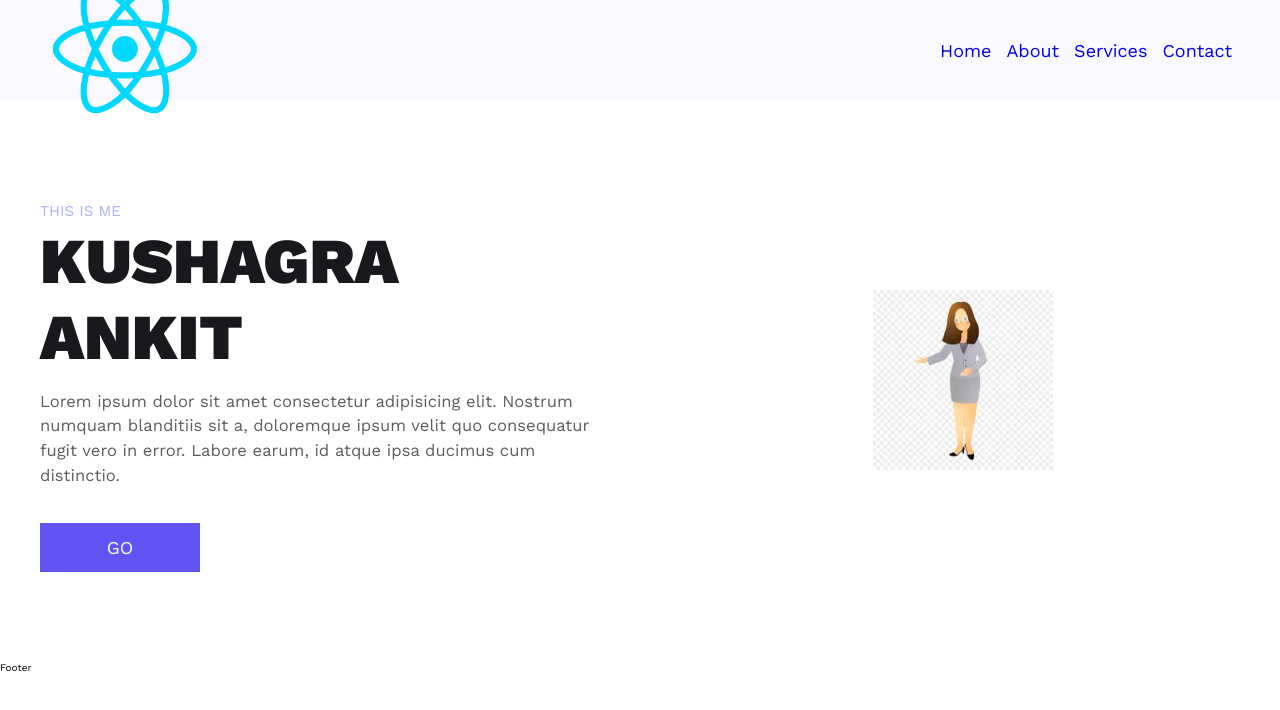
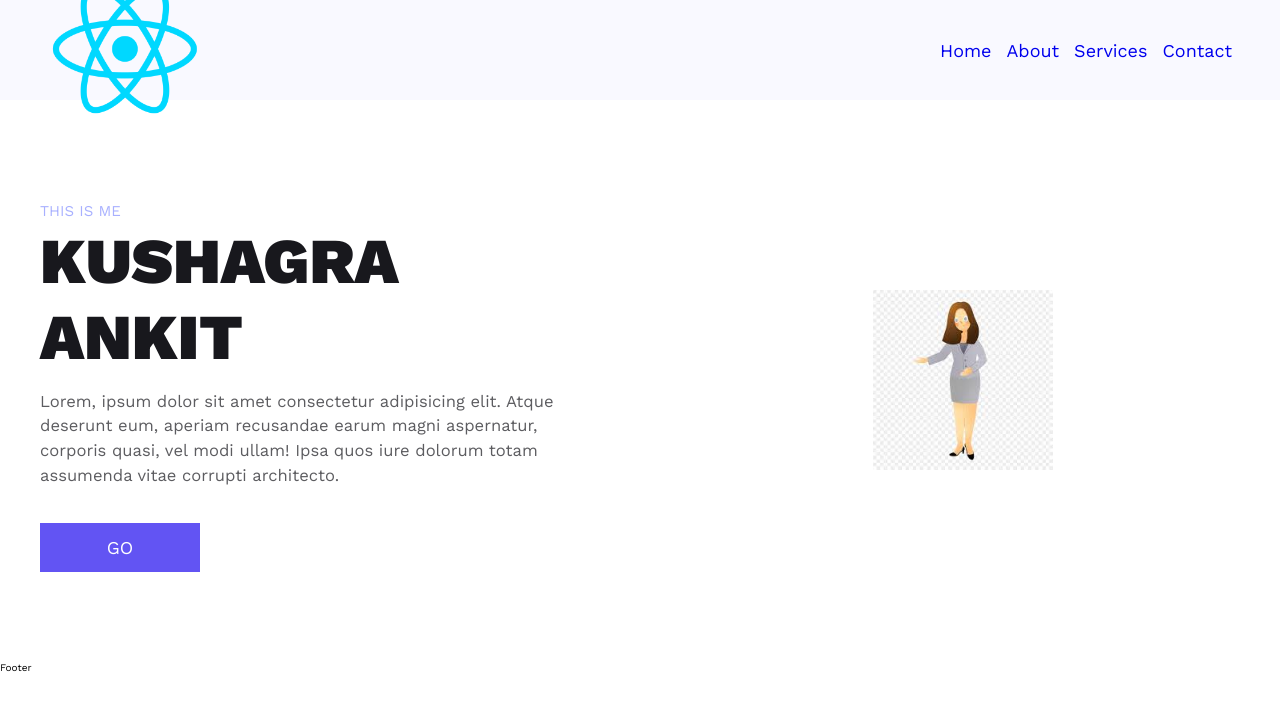
Before and after one commit to kush960/Multipage-Website, a React (Vite) app in the folder react-website/: page / in a window 1280 px wide. Shown: the top 710 px of the page. Built offline with nearby package versions, Linux system fonts and the light colour scheme.

Commit message:
herosection-text

```diff
--- a/react-website/src/components/HeroSection.jsx
+++ b/react-website/src/components/HeroSection.jsx
@@ -9,9 +9,9 @@ import { Button } from "../styles/button";
             <div className="section-hero-data">
                 <p className="hero-top-data">THIS IS ME</p>
                 <h1 className="hero-heading"> {name} </h1>
-                <p className="hero-para"> Lorem ipsum dolor sit amet consectetur adipisicing elit.
-                   Nostrum numquam blanditiis sit a, doloremque ipsum velit quo consequatur fugit vero in error.
-                   Labore earum, id atque ipsa ducimus cum distinctio.
+                <p className="hero-para">  Lorem, ipsum dolor sit amet consectetur adipisicing elit.
+                    Atque deserunt eum, aperiam recusandae earum magni aspernatur, corporis quasi, vel modi ullam!
+                    Ipsa quos iure dolorum totam assumenda vitae corrupti architecto.
                 </p>
                 <Button className="btn hireme-btn">
                     <NavLink to="/contact"> GO </NavLink>
```
